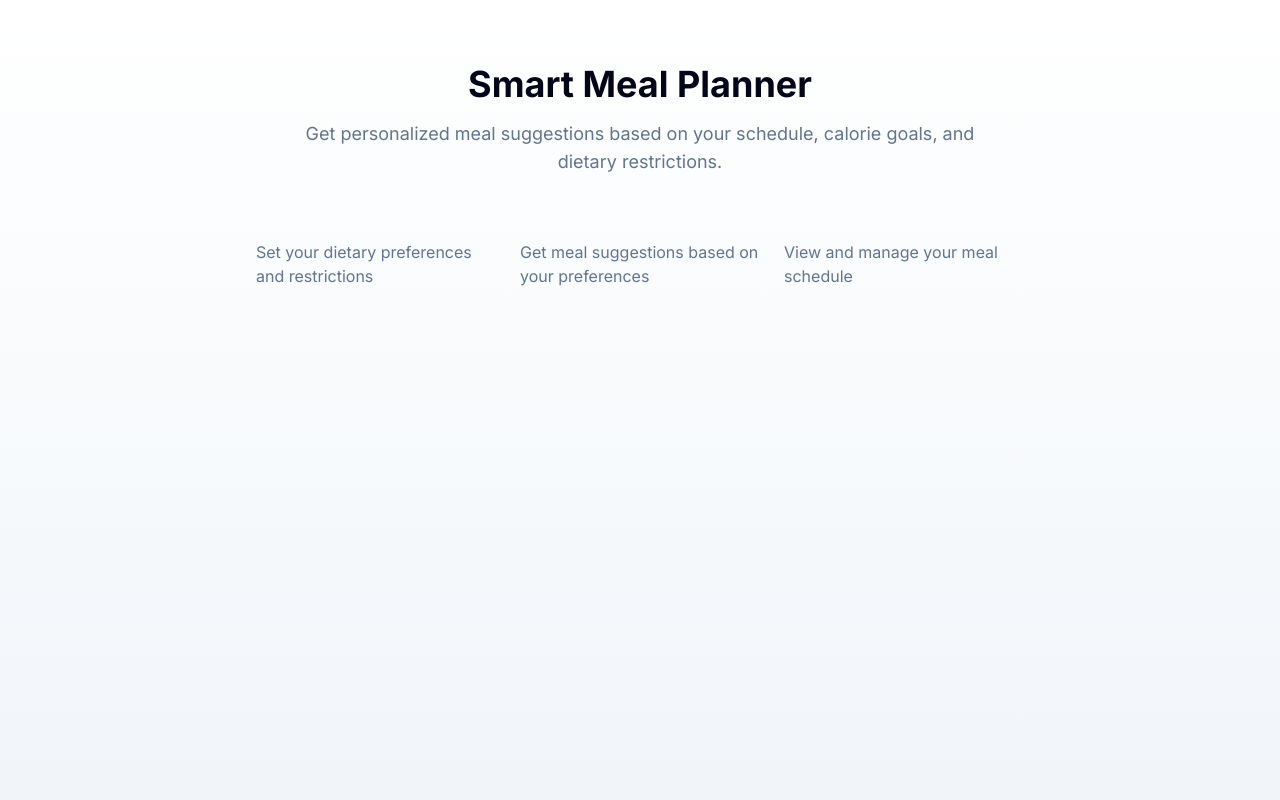
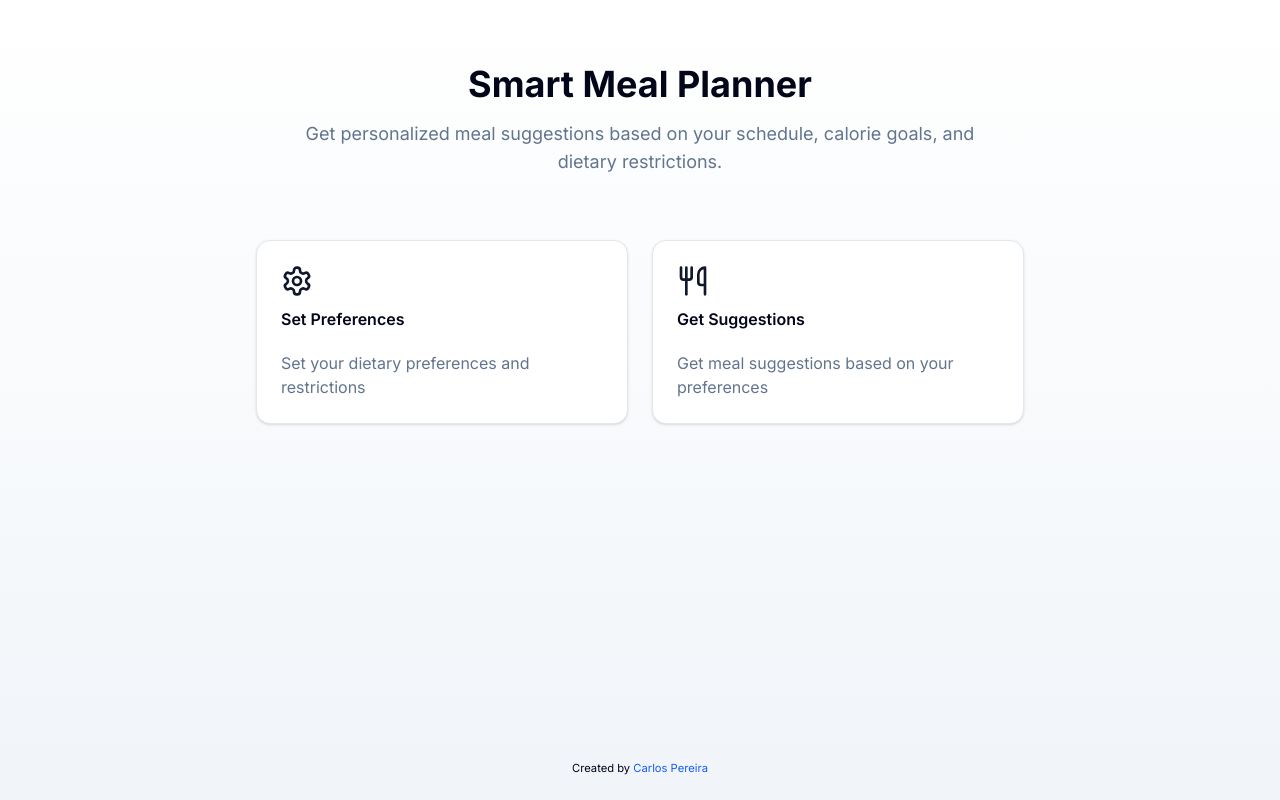
Before and after one commit to kdumagalhaes/smart-meal-planner, a Next.js app: page / in a window 1280 px wide. Built offline with nearby package versions, Linux system fonts and the light colour scheme.

Commit message:
Add card styles && add footer

```diff
--- a/app/page.tsx
+++ b/app/page.tsx
@@ -1,5 +1,7 @@
 "use client";
 
+import { Card, CardContent, CardHeader, CardTitle } from "@/components/ui/card";
+import { Settings, Utensils } from "lucide-react";
 import Link from "next/link";
 
 export default function Home() {
@@ -14,26 +16,46 @@ export default function Home() {
           </p>
         </div>
 
-        <div className="grid grid-cols-1 md:grid-cols-3 gap-6 max-w-3xl mx-auto">
+        <div className="grid grid-cols-1 md:grid-cols-2 gap-6 max-w-3xl mx-auto">
           <Link href="/preferences">
+            <Card className="hover:shadow-lg transition-shadow cursor-pointer h-full">
+              <CardHeader>
+                <Settings className="w-8 h-8 mb-2 text-primary" />
+                <CardTitle>Set Preferences</CardTitle>
+              </CardHeader>
+              <CardContent>
                 <p className="text-muted-foreground">
                   Set your dietary preferences and restrictions
                 </p>
+              </CardContent>
+            </Card>
           </Link>
 
           <Link href="/meals">
+            <Card className="hover:shadow-lg transition-shadow cursor-pointer h-full">
+              <CardHeader>
+                <Utensils className="w-8 h-8 mb-2 text-primary" />
+                <CardTitle>Get Suggestions</CardTitle>
+              </CardHeader>
+              <CardContent>
                 <p className="text-muted-foreground">
                   Get meal suggestions based on your preferences
                 </p>
-          </Link>
-
-          <Link href="/schedule">
-            <p className="text-muted-foreground">
-              View and manage your meal schedule
-            </p>
+              </CardContent>
+            </Card>
           </Link>
         </div>
       </div>
+      <footer className="sticky top-[95vh] text-center text-[0.7rem]">
+        Created by{" "}
+        <a
+          href="https://hellocarlos.me"
+          target="_blank"
+          className="hover:text-blue-400 text-blue-600"
+        >
+          Carlos Pereira
+        </a>
+      </footer>
     </main>
   );
 }
```
Lines whose indentation alone changed are shown as unchanged.
